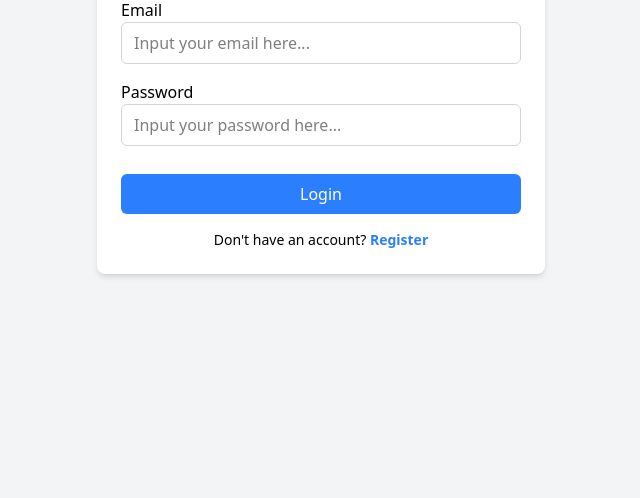
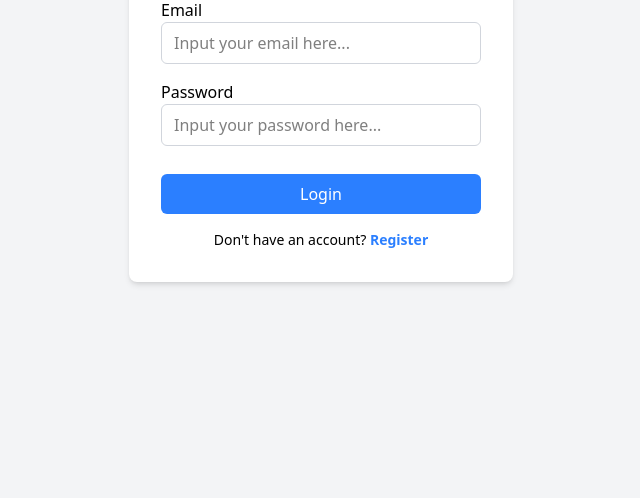
Before and after one commit to janfdev/auth-and-todo-html, a plain HTML site: page index.html in a window 1280 px wide. Shown: the part 302-800 px from the top of the page, without its empty margins (319-959 px from the left). Drawn offline with nearby package versions, Linux system fonts and the light colour scheme.

Commit message:
add style

```diff
--- a/index.html
+++ b/index.html
@@ -9,7 +9,7 @@
   <body class="bg-gray-100">
     <section
       id="authSection"
-      class="flex flex-col gap-3 items-center min-h-screen justify-center"
+      class="flex flex-col px-8 md:px-0 items-center min-h-screen justify-center"
     >
       <!-- Register Section (Default Hidden) -->
       <section
@@ -65,7 +65,7 @@
       <!-- Login Section (Default Visible) -->
       <section
         id="loginForm"
-        class="w-full max-w-md bg-white p-6 rounded-lg shadow-md"
+        class="w-full max-w-sm bg-white p-8 rounded-lg shadow-md"
       >
         <h1 class="text-3xl font-semibold text-center mb-4">Login</h1>
         <form class="flex flex-col gap-4">
```
